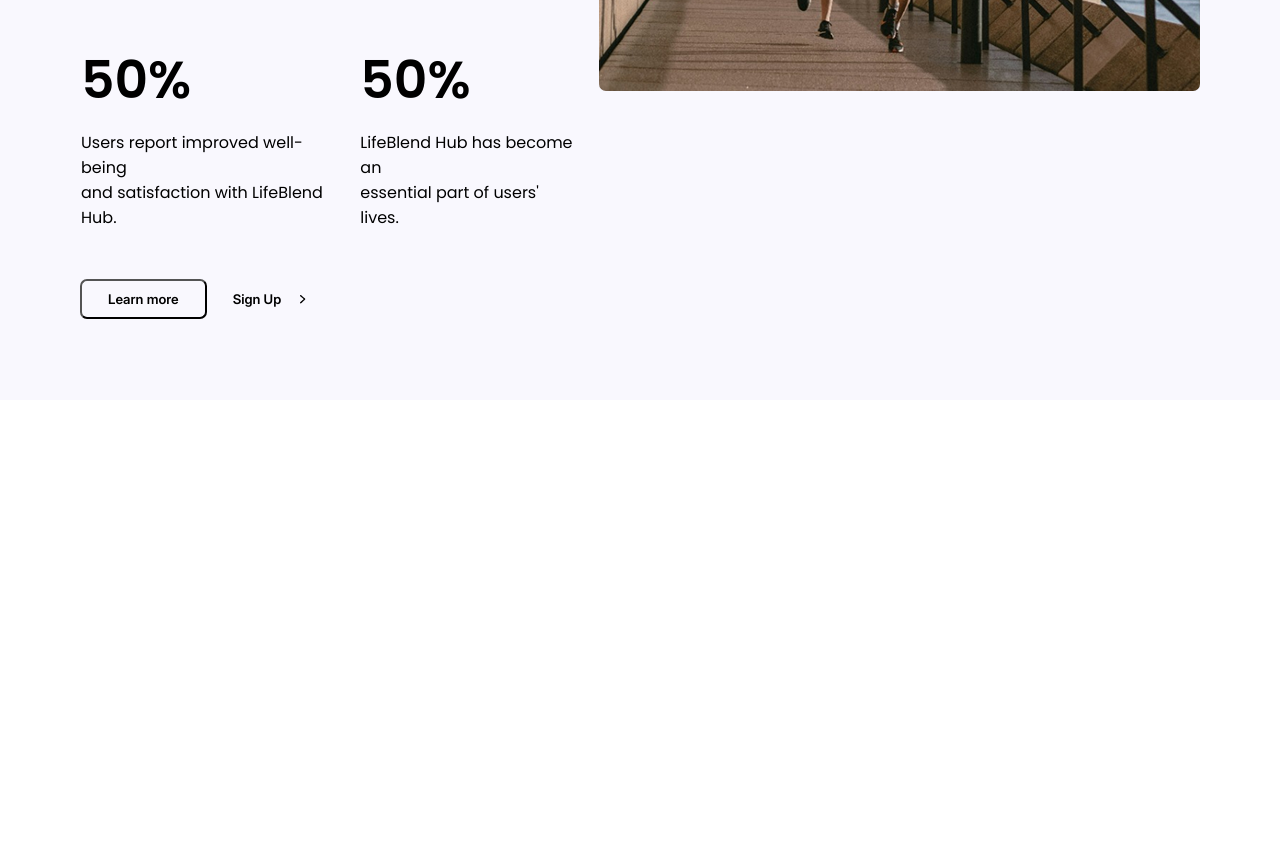
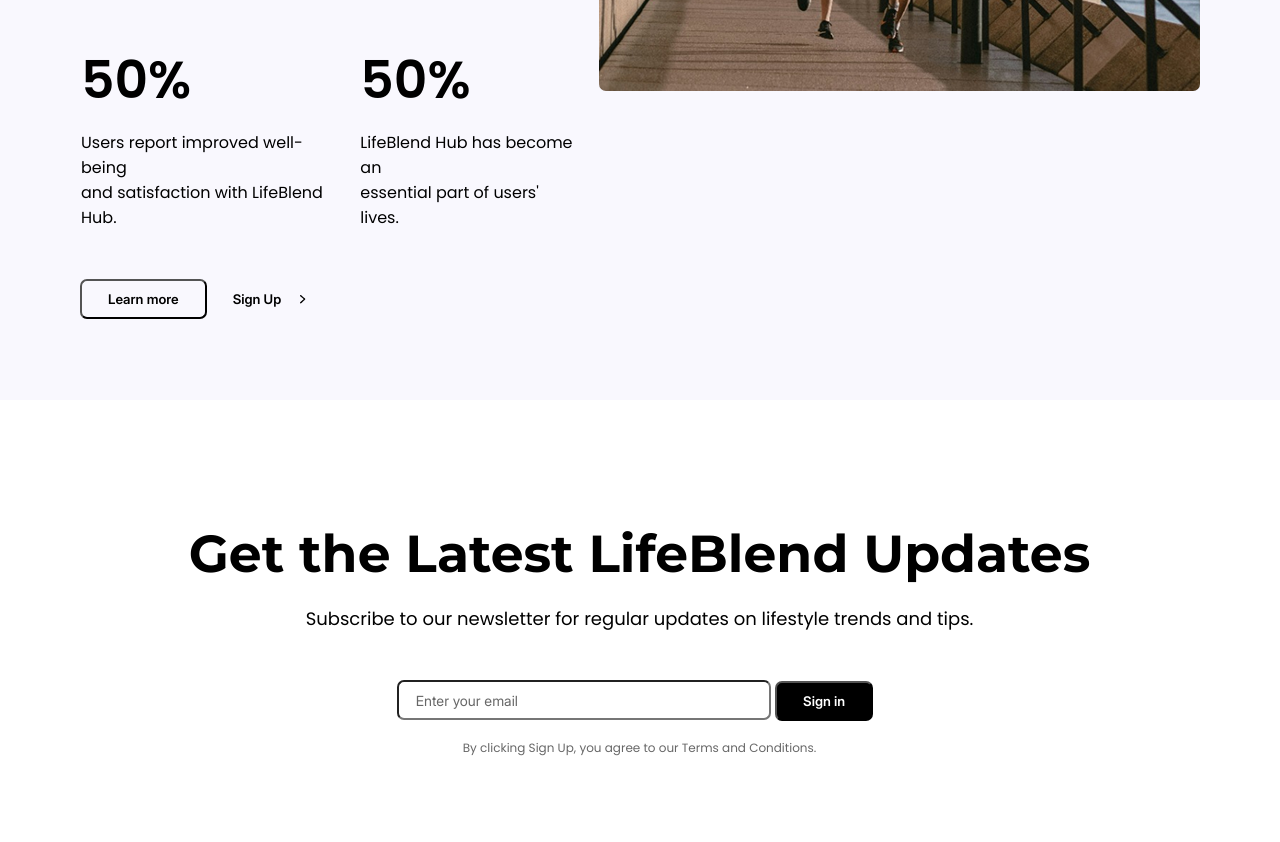
Before and after one commit to gollorionna/lifestyle, a plain HTML site: page index.html in a window 1280 px wide. Shown: the part 6669-7511 px from the top of the page. Before the commit the page ends 7069 px from the top, so only its background shows below. Drawn offline with Linux system fonts and the light colour scheme.

Commit message:
feat/Add new section get-updates with input type email

```diff
--- a/index.html
+++ b/index.html
@@ -184,5 +184,18 @@
             </div>
         </section>
     </div>
+    <div class="wrapper wrapper-white">
+        <section class="section get-updates">
+            <h1 class="get-updates__title">Get the Latest LifeBlend Updates</h1>
+            <span class="get-updates__text">Subscribe to our newsletter for regular updates on lifestyle trends and tips.</span>
+            <div class="get-updates__input-block">
+                <input type="email" name="get-updates__email" class="button input" value="Enter your email">
+                <input type="submit" value="Sign in" class="button button-submit">
+            </div>
+            <span class="get-updates__agreement">
+                By clicking Sign Up, you agree to our Terms and Conditions.
+            </span>
+        </section>
+    </div>
 </body>
 </html>
--- a/style.css
+++ b/style.css
@@ -95,6 +95,7 @@ ol[class] {
     --color-light: #FFFFFF;
     --color-gray: #F9F8FE;
     --color-black: black;
+    --color-dark-gray: #676767;
 
     --border-radius: 7px;
 
@@ -447,3 +448,37 @@ body{
 .discover-the-impact__right {
     margin-top: 58px;
 }
+
+/* ---------------------------------------------- GET-UPDATES------------------------------------------------- */
+.get-updates {
+    text-align: center;
+    margin: 41px 2px 2px 1px;
+}
+.get-updates__title {
+    font-family: var(--font-family-title);
+    font-weight: 700;
+    font-size: 52px;
+    margin-bottom: 20px;
+}
+.get-updates__text {
+    font-size: 18px;
+}
+.get-updates__input-block {
+    margin: 48px 4px 13px -5px;
+}
+.input {
+    font-family: var(--font-family-accent);
+    font-size: 14px;
+    font-weight: 400;
+    color: var(--color-dark-gray);
+    width: 374px;
+    padding: 17px;
+}
+.button-submit{
+    background-color: var(--color-black);
+    color: var(--color-light);
+}
+.get-updates__agreement {
+    font-size: 12px;
+    color: var(--color-dark-gray);
+}
```
